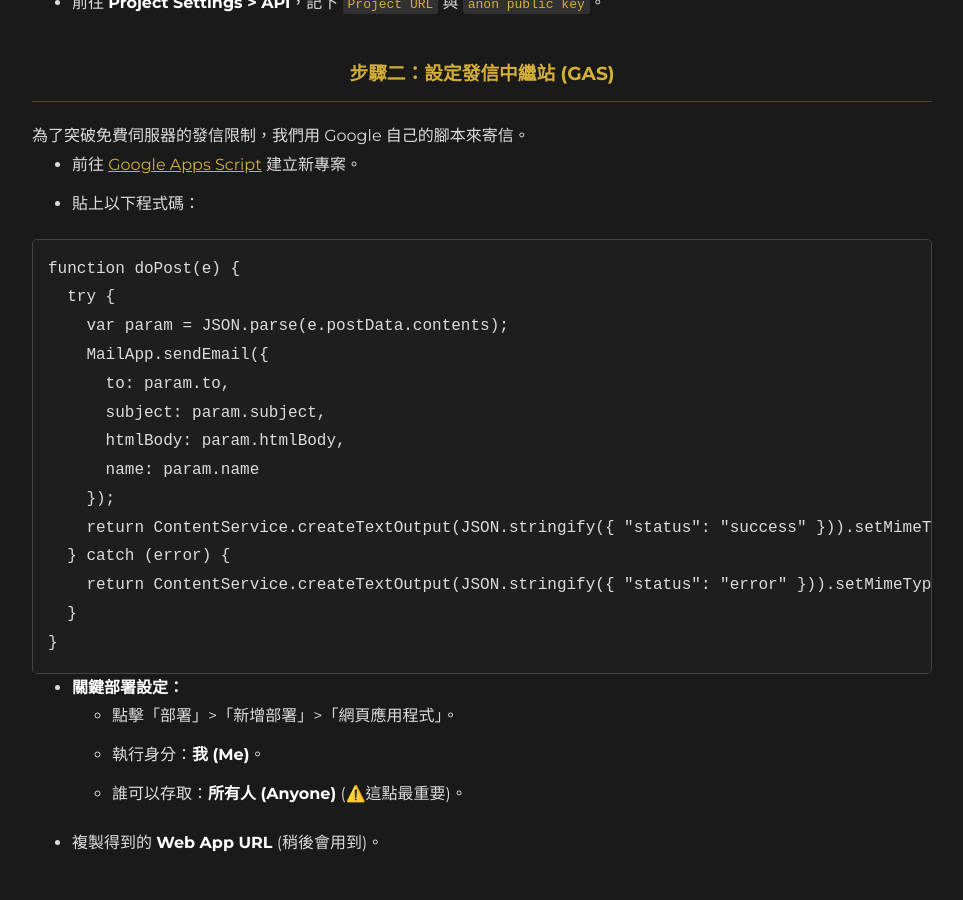
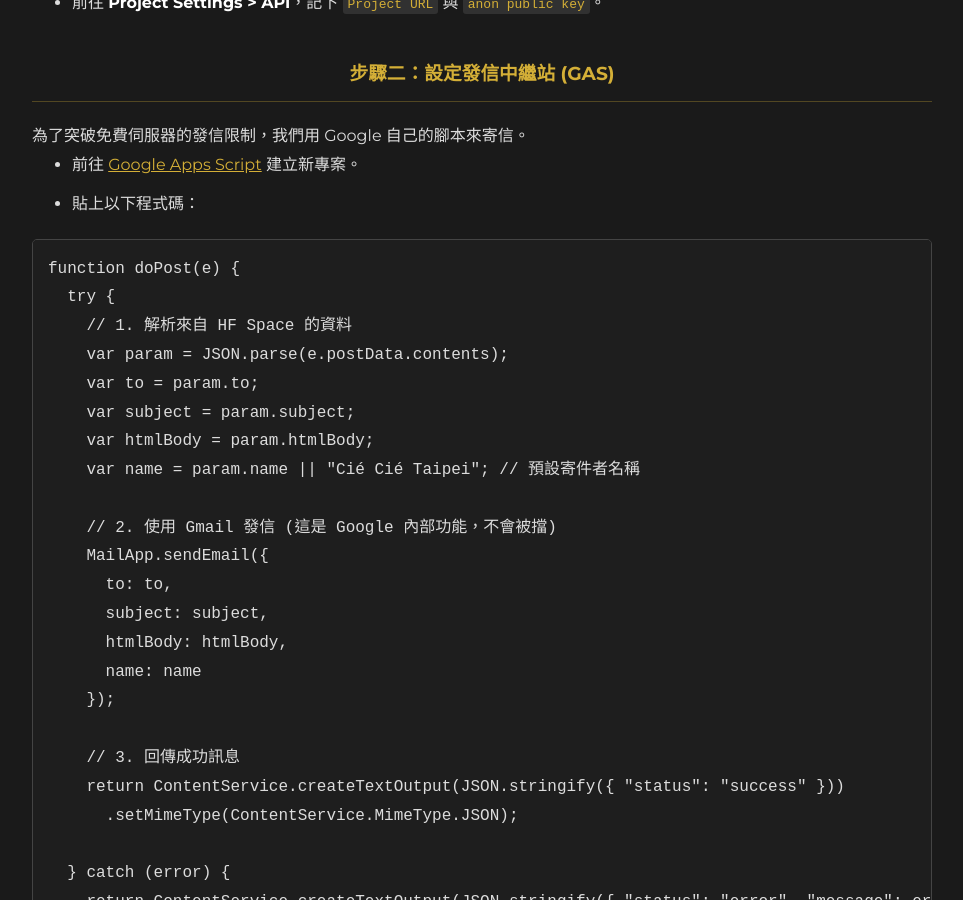
Before and after one commit to ciecietaipei/ciecietaipei.github.io, a Jekyll site: the page HuggingFace-Booking.html, which Jekyll copies as it is, in a window 1280 px wide and 900 px high, scrolled down 2606 px. Shown: the whole window, without its empty margins (158-1121 px from the left). Built offline with Jekyll 4.4.1, drawn with Linux system fonts in a browser that asks for light colours; some of the changed text lies outside the part shown.

Commit message:
優化線上訂位第9次測試修正，Google Apps Script  程式碼修正

```diff
--- a/HuggingFace-Booking.html
+++ b/HuggingFace-Booking.html
@@ -223,16 +223,28 @@ create table bookings (
             <pre>
 function doPost(e) {
   try {
+    // 1. 解析來自 HF Space 的資料
     var param = JSON.parse(e.postData.contents);
+    var to = param.to;
+    var subject = param.subject;
+    var htmlBody = param.htmlBody;
+    var name = param.name || "Cié Cié Taipei"; // 預設寄件者名稱
+
+    // 2. 使用 Gmail 發信 (這是 Google 內部功能，不會被擋)
     MailApp.sendEmail({
-      to: param.to,
-      subject: param.subject,
-      htmlBody: param.htmlBody,
-      name: param.name
+      to: to,
+      subject: subject,
+      htmlBody: htmlBody,
+      name: name
     });
-    return ContentService.createTextOutput(JSON.stringify({ "status": "success" })).setMimeType(ContentService.MimeType.JSON);
+
+    // 3. 回傳成功訊息
+    return ContentService.createTextOutput(JSON.stringify({ "status": "success" }))
+      .setMimeType(ContentService.MimeType.JSON);
+
   } catch (error) {
-    return ContentService.createTextOutput(JSON.stringify({ "status": "error" })).setMimeType(ContentService.MimeType.JSON);
+    return ContentService.createTextOutput(JSON.stringify({ "status": "error", "message": error.toString() }))
+      .setMimeType(ContentService.MimeType.JSON);
   }
 }</pre>
             <ul>
```
